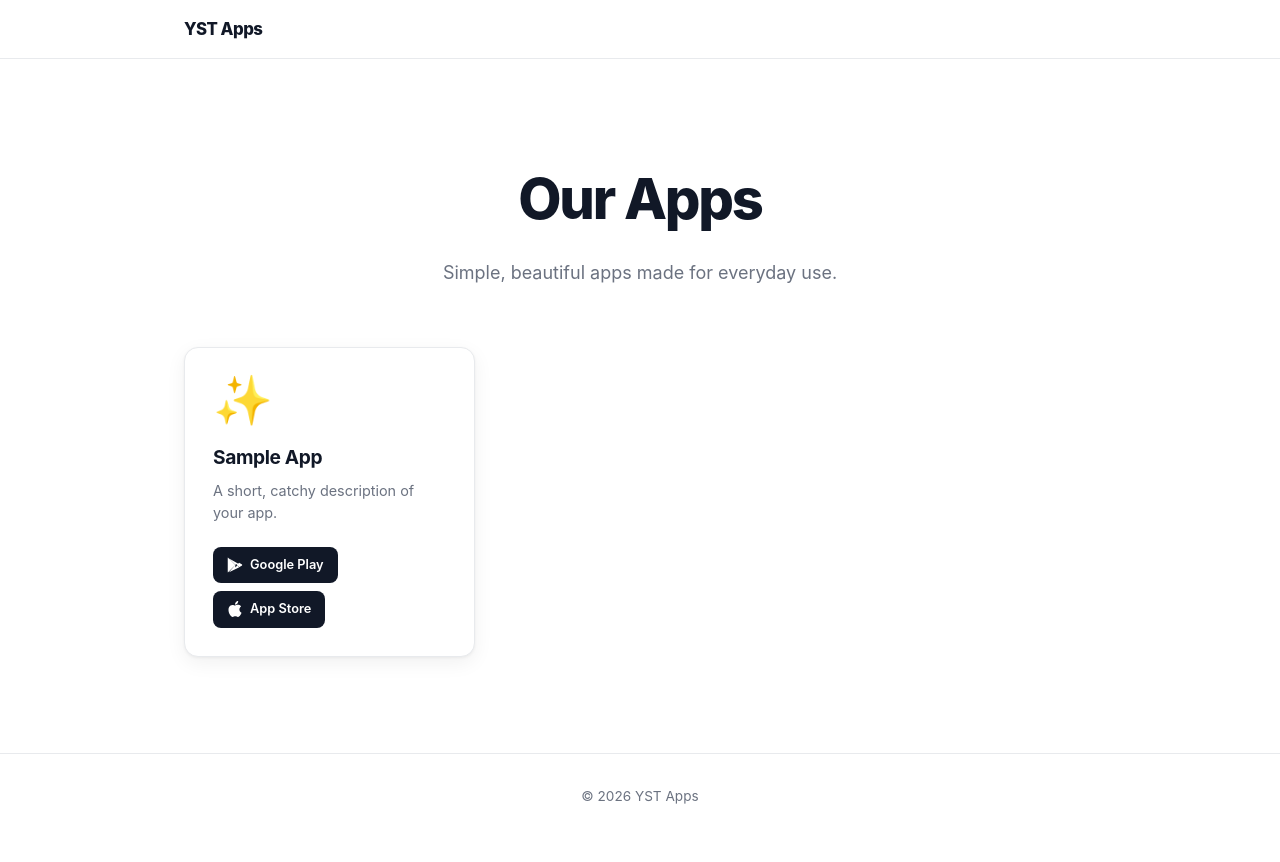
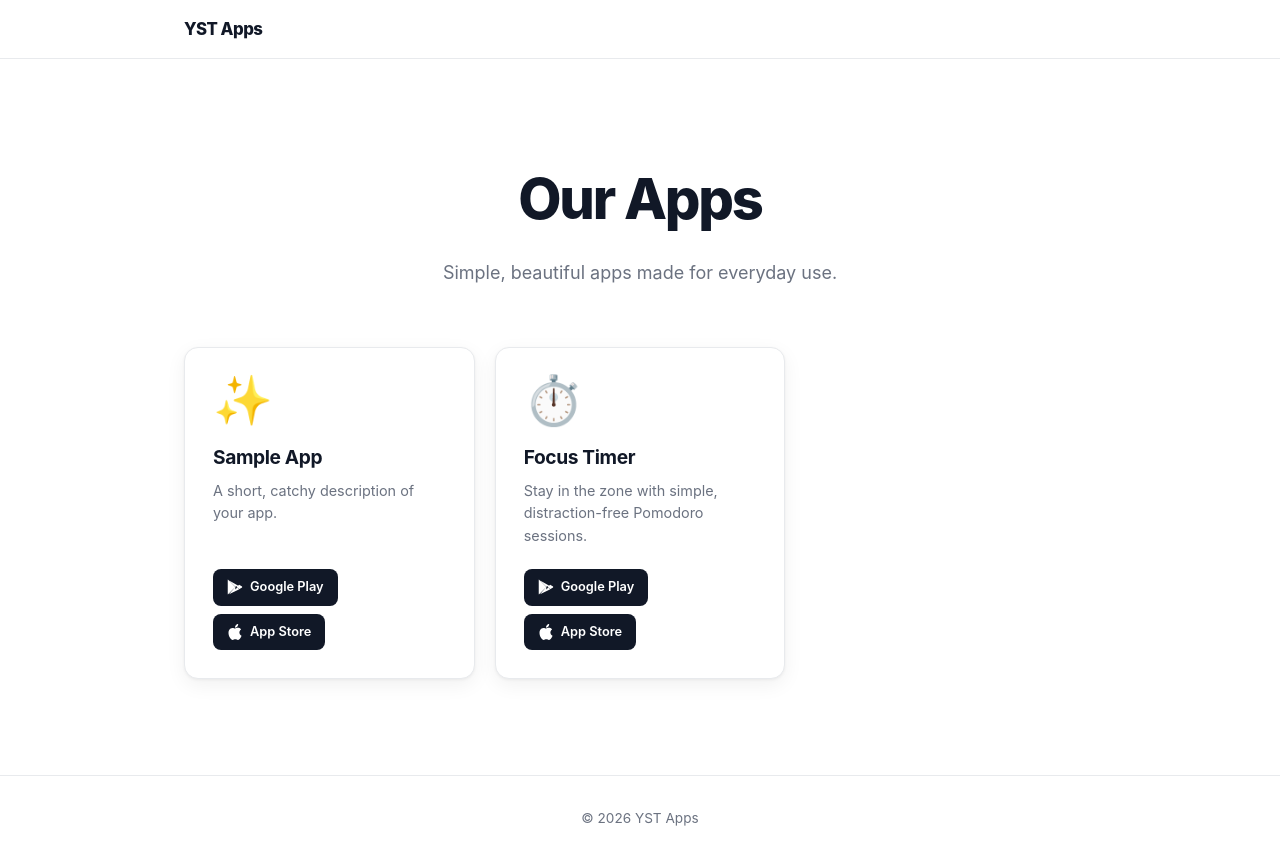
Before and after one commit to Zoom30/yst-apps, a Vue app: page / in a window 1280 px wide. Before the commit the page ends 839 px from the top, so only its background shows below. Built offline with nearby package versions, Linux system fonts and the light colour scheme.

Commit message:
feat: add Focus Timer app entry with detailed description and privacy policy

```diff
--- a/src/data/apps.ts
+++ b/src/data/apps.ts
@@ -55,4 +55,54 @@ export const apps: AppEntry[] = [
       </p>
     `,
   },
+  {
+    slug: 'focus-timer',
+    name: 'Focus Timer',
+    tagline: 'Stay in the zone with simple, distraction-free Pomodoro sessions.',
+    description:
+      'Focus Timer helps you work smarter by breaking your day into focused sprints and short breaks. No accounts, no clutter — just a clean timer that keeps you on track and lets your best work flow.',
+    icon: '⏱️',
+    features: [
+      'Customisable focus and break durations',
+      'Gentle sound cues to signal each interval',
+      'Daily session history so you can see your streaks',
+    ],
+    playStoreUrl: 'https://play.google.com/store',
+    appStoreUrl: 'https://apps.apple.com',
+    privacyPolicy: `
+      <h2>Privacy Policy</h2>
+      <p>Last updated: March 15, 2026</p>
+      <p>
+        Your privacy matters. This Privacy Policy explains how
+        <strong>Focus Timer</strong> handles information when you use our app.
+      </p>
+      <h3>Information We Collect</h3>
+      <p>
+        Focus Timer stores all data — your session history, timer preferences,
+        and settings — exclusively on your device. We never transmit or store
+        any personal information on external servers.
+      </p>
+      <h3>Third-Party Services</h3>
+      <p>
+        This app does not integrate any third-party analytics, advertising,
+        or tracking services.
+      </p>
+      <h3>Notifications</h3>
+      <p>
+        If you grant notification permission, it is used solely to alert you
+        when a focus or break interval ends. This permission is never used for
+        marketing communications.
+      </p>
+      <h3>Changes to This Policy</h3>
+      <p>
+        We may update this Privacy Policy from time to time. Any changes will
+        be reflected on this page with an updated date.
+      </p>
+      <h3>Contact</h3>
+      <p>
+        If you have any questions about this Privacy Policy, feel free to
+        reach out via the contact details on our website.
+      </p>
+    `,
+  },
 ]
```
